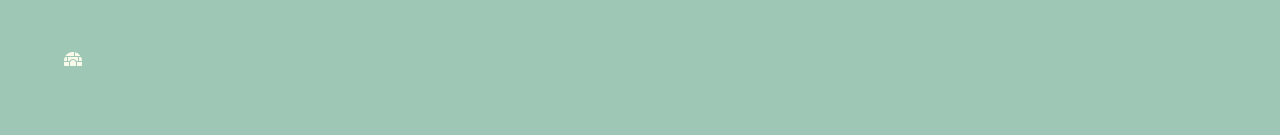
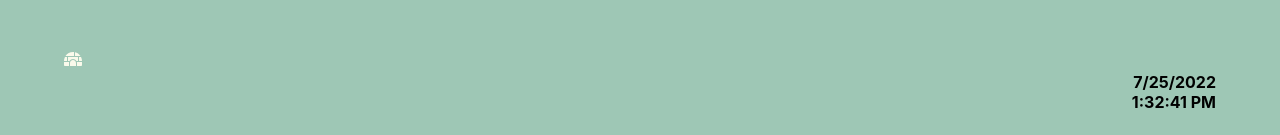
Before and after one commit to Gorrog87/cv-react, a React (Create React App) app: page / in a window 1280 px wide. Shown: the top 135 px of the page. Built offline with nearby package versions, Linux system fonts and the light colour scheme.

Commit message:
created a DateTime component &  displayed it inside my resume

```diff
--- /dev/null
+++ b/src/DateTime.jsx
@@ -0,0 +1,25 @@
+import  React, { useState , useEffect } from "react";
+import "./dateTime.css"
+
+export const DateTime = () => {
+
+    let [date, setDate] = useState(new Date());
+
+    useEffect(() => {
+      let timer = setInterval(() => setDate(new Date()), 1000 )
+      return function cleanup() {
+        clearInterval(timer)
+      }
+
+    });
+
+    return(
+      <div className="date-time">
+        <span>{date.toLocaleDateString()}</span>
+        <span>{date.toLocaleTimeString()}</span>
+      </div>
+    );
+
+}
+
+export default DateTime;
--- a/src/Resume.jsx
+++ b/src/Resume.jsx
@@ -6,6 +6,7 @@ import Skills from "./Skills";
 import Languages from "./Languages";
 import Formation from "./Formation";
 import Experience from "./Experience";
+import DateTime from "./DateTime";
 import { FontAwesomeIcon } from "@fortawesome/react-fontawesome";
 
 const Resume = () => {
@@ -14,6 +15,7 @@ const Resume = () => {
       <Link to="/" id="home">
         <FontAwesomeIcon icon="fas fa-igloo" className="igloo" />
       </Link>
+      <DateTime />
       <Header />
       <Bio />
       <Formation />
--- /dev/null
+++ b/src/dateTime.css
@@ -0,0 +1,7 @@
+.date-time {
+  display: flex;
+  flex-direction: column;
+  align-items: flex-end;
+  margin-right: 5%;
+  font-weight: bold;
+}
```
